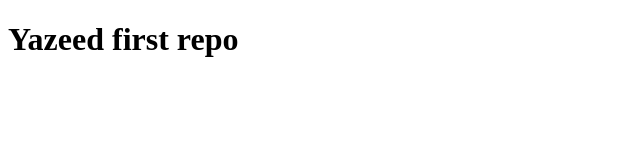
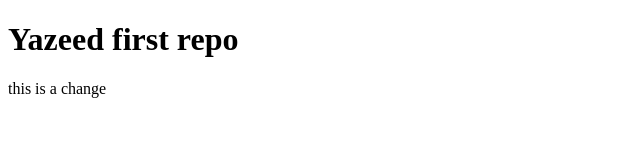
Before and after one commit to Yazeedalsuboh/debut, a plain HTML site: page index.html in a window 1280 px wide. Shown: the whole page, without its empty margins (0-640 px from the left). Drawn offline with Linux system fonts and the light colour scheme.

Commit message:
Added text to paragraph

```diff
--- a/index.html
+++ b/index.html
@@ -6,6 +6,6 @@
 </head>
 <body>
     <h1>Yazeed first repo</h1>
-    <p></p>
+    <p>this is a change</p>
 </body>
 </html>
```
